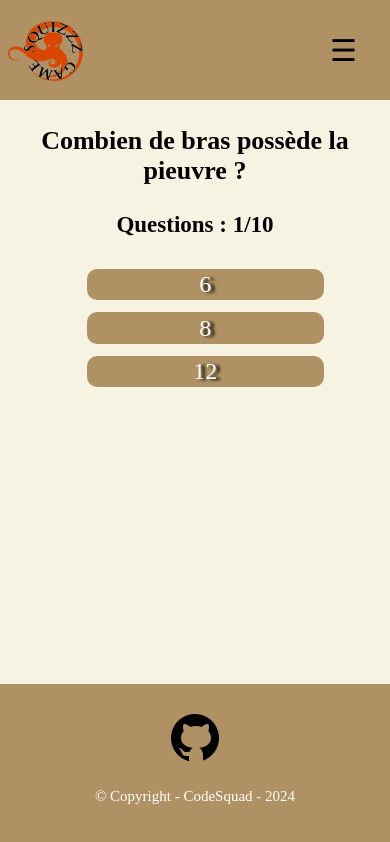
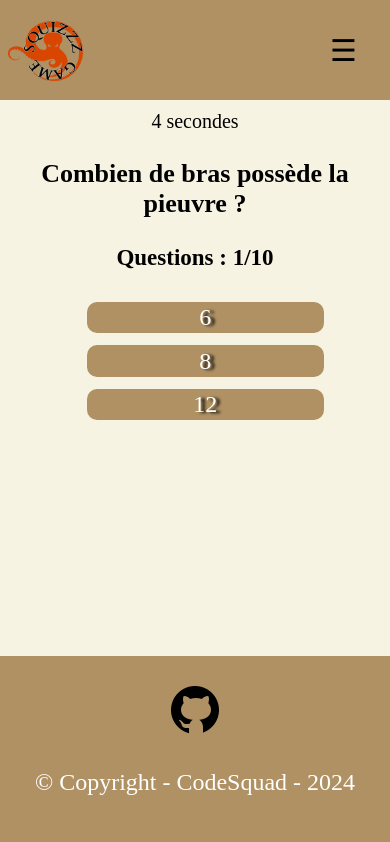
Before and after one commit to WildCodeSchool-2024-02/JS-RemoteFR-P1-CodeSquad, a plain HTML site: page quizz_pieuvres/quizz.html in a window 390 px wide. Both pictures are taken after a click on the button "Commencer". Drawn offline with Linux system fonts and the light colour scheme; a web font is replaced by a local one.

Commit message:
Modif script Octopus ajout timer + modif css

```diff
--- a/quizz_bonus/quizz.css
+++ b/quizz_bonus/quizz.css
@@ -96,8 +96,8 @@ h1 {
 h2 {
     color: black;
     text-align: center;
-    padding-bottom: 2rem;
-    font-size: 2rem;
+    padding-bottom: 1rem;
+    font-size: 4rem;
 }
 
 .trophy {
@@ -148,7 +148,7 @@ footer {
     width: 100%;
     bottom: 0;
     flex-direction: row;
-    align-items: center;
+    align-items: flex-end;
     justify-content: center;
     padding: 1.5rem;
     color: white;
@@ -156,7 +156,7 @@ footer {
 }
 
 footer>p {
-    font-size: 15px;
+    font-size: 1.5rem;
 }
 
 /* style pour le quizz */
@@ -437,9 +437,16 @@ p {
         flex-direction: row;
     }
 
+    #trophyImg {
+        height: 150px;
+        width: auto;
+    }
+
     footer {
         display: flex;
         flex-direction: column;
+        align-items: center;
+        text-align: center;
     }
 
     footer>p {
--- a/quizz_pieuvres/quizz.css
+++ b/quizz_pieuvres/quizz.css
@@ -100,8 +100,16 @@ h1 {
 h2 {
     color: black;
     text-align: center;
-    padding-bottom: 2rem;
-    font-size: 2rem;
+    padding-bottom: 1rem;
+    font-size: 4rem;
+}
+
+#timer_setInterval {
+    display: flex;
+    justify-content: center;
+    align-content: flex-end;
+    font-size: 20px;
+    padding-top: 10px;
 }
 
 .trophy {
@@ -149,10 +157,11 @@ h2 {
 footer {
     min-height: 10vh;
     display: flex;
+    flex-direction: row;
     position: fixed;
     width: 100%;
     bottom: 0;
-    align-items: center;
+    align-items: flex-end;
     justify-content: center;
     padding: 1.5rem;
     color: white;
@@ -160,7 +169,8 @@ footer {
 }
 
 footer>p {
-    font-size: 15px;
+    font-size: 1.5rem;
+    align-items: center;
 }
 
 /* style pour le quizz */
@@ -338,6 +348,8 @@ p {
         height: 15rem;
     }
 
+
+
 }
 
 
@@ -448,11 +460,19 @@ p {
     footer {
         display: flex;
         flex-direction: column;
+        align-items: center;
     }
 
     footer>p {
         padding-top: 0;
+        text-align: center;
     }
+
+    #trophyImg {
+        height: 150px;
+        width: auto;
+    }
+
 
     /* responsive pour le burger  */
     #icons {
--- a/quizz_pieuvres/quizz.html
+++ b/quizz_pieuvres/quizz.html
@@ -43,11 +43,14 @@
 
             <span class="sous_title"> Il y a <span class="nbrQuestion"> ?? </span> Questions </span>
             <button id="btn_start" class="start"> Commencer </button>
+
         </div>
     </div>
 
+    <div id="timer_setInterval"></div>
     <div id="questions_screen" class="questions_screen">
     </div>
+
 
     <div id="result_screen" class="result_screen">
         <h2 class=""> Résultat !</h2>
--- a/quizz_pieuvres/scriptOctopus.js
+++ b/quizz_pieuvres/scriptOctopus.js
@@ -1,4 +1,3 @@
-
 // Etablir la fonction Quiz permettant d'ajouter des questions et de voir combien de bonnes réponse le user a
 function Quiz() {
     this.questions = [];
@@ -13,9 +12,12 @@ function Quiz() {
     // Fonction servant à passer à la question suivante s'il y en a une, sinon ça affiche le résultat final
     this.displayCurrentQuestion = function () {
         if (this.indexCurrentQuestion < this.questions.length) {
+            timer.startTimer(5); // on démarre le timer avec le temps souhaité
+
             this.questions[this.indexCurrentQuestion].getElement(
                 this.indexCurrentQuestion + 1, this.questions.length
             );
+
         }
         else {
             questions_screen.style.display = "none";
@@ -31,7 +33,7 @@ function Quiz() {
             }
             else {
                 trophyImg.src = "../assets/looser.png" // image du looser
-                trophyText.textContent = "Vous êtes une huître!"
+                trophyText.textContent = "Vous êtes une crevette!"
 
             }
 
@@ -88,6 +90,7 @@ function Question(title, answers, correctAnswers) {
 
         // Ici on va checker la réponse correcte avec une écoute d'évènement :
         this.checkAnswer = (e) => {
+            timer.stopTimer();
             let answerSelect = e.target;
             if (this.isCorrectAnswer(answerSelect.id)) {
                 answerSelect.classList.add("answersCorrect");
@@ -112,7 +115,7 @@ function Question(title, answers, correctAnswers) {
                 setTimeout(function () {
                     questions_screen.textContent = '';
                     quiz.indexCurrentQuestion++;
-                    quiz.displayCurrentQuestion();
+                    quiz.displayCurrentQuestion(1);
                 }, 1100);
             }
         }
@@ -128,7 +131,10 @@ function Question(title, answers, correctAnswers) {
 
 // On va récupérer notre fonction Quiz pour implémenter ses données dans ses arguments
 // Partie Création des mes données de Questions :
-let quiz = new Quiz();
+let timer = new Timer(); // on creer une INSTANCE de la classe Timer
+// let timer2 = new Timer(); // on creer une deuxième INSTANCE indépendante de la classe Timer
+let quiz = new Quiz(); // on creer une INSTANCE de la classe QUIZ
+
 
 let question1 = new Question("Combien de bras possède la pieuvre ?", ["6", "8", "12"], [2]);
 quiz.addQuestion(question1);
@@ -181,3 +187,26 @@ function startQuestions() {
 
 let btn_start = document.getElementById("btn_start");
 btn_start.addEventListener("click", startQuestions);
+
+
+
+
+
+
+function Timer() {
+    let timer; // on instancie le timer pour pouvoir s'en servir dans les METHODES (une methode est une fonction lié a une classe)
+    this.startTimer = (secondes) => {
+        count = secondes
+        timer = setInterval(function () { // on
+            document.getElementById("timer_setInterval").innerHTML = count + " secondes"
+            if (count == 0) {
+                clearInterval(timer);
+                document.getElementById("timer_setInterval").innerHTML = "Vous êtes trop lent!";
+            }
+            count--;
+        }, 1000);
+    }
+    this.stopTimer = () => {
+        clearInterval(timer);
+    }
+}
```
Also changed, not shown: assets/looser.png, 1 other file.
